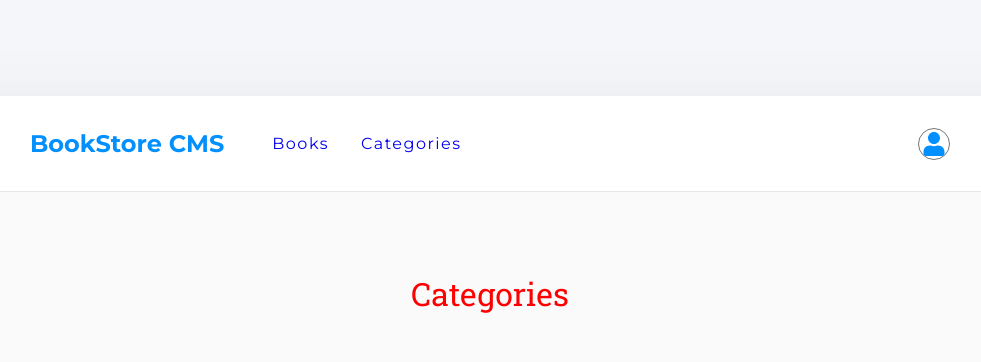
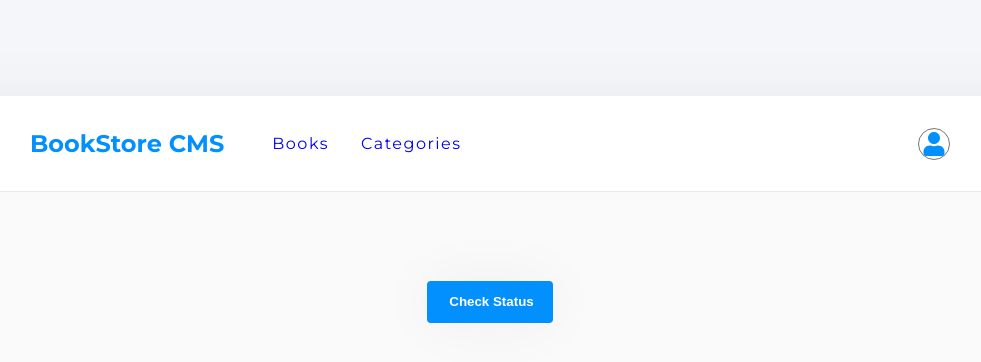
Before and after one commit to mengiefen/book-store-react-redux, a React (Create React App) app: page /categories in a window 1280 px wide. Shown: the top 362 px of the page, without its empty margins (150-1131 px from the left). Built offline with nearby package versions, Linux system fonts and the light colour scheme.

Commit message:
add button element

```diff
--- a/src/Pages/Categories.jsx
+++ b/src/Pages/Categories.jsx
@@ -1,9 +1,22 @@
 import React from 'react';
+import styled from 'styled-components';
+
+const Button = styled.button`
+  background-color: #0290ff;
+  border: none;
+  outline: none;
+  border-radius: 4px;
+  color: #fff;
+  padding: 0.801rem 1.188rem 0.886rem 1.375rem;
+  box-shadow: 0 0 60px 0 rgba(0, 0, 0, 0.05);
+  font-weight: 600;
+  cursor: pointer;
+`;
 
 function Categories() {
   return (
     <div style={{ color: 'red', marginTop: '10rem', fontSize: '2rem' }}>
-      Categories
+      <Button>Check Status</Button>
     </div>
   );
 }
```
